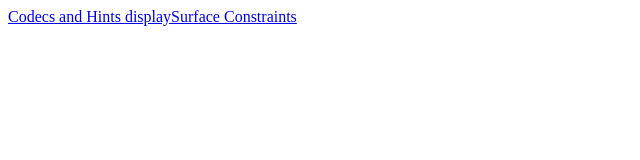
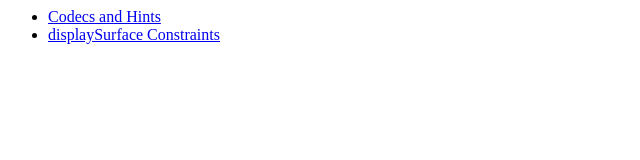
Before and after one commit to eladalon1983/strange-concoctions, a plain HTML site: page index.html in a window 1280 px wide. Shown: the whole page, without its empty margins (0-640 px from the left). Drawn offline with Linux system fonts and the light colour scheme.

Commit message:
Update index.html

```diff
--- a/index.html
+++ b/index.html
@@ -3,11 +3,19 @@
     <title>Strange Concoctions</title>
   </head>
   <body>
-    <a href="https://eladalon1983.github.io/strange-concoctions/codecs-and-hints/">
-      Codecs and Hints
-    </a>
-    <a href="https://eladalon1983.github.io/strange-concoctions/constraints/display_surface.html">
-      displaySurface Constraints
-    </a>
+    <ul>
+      <li>
+        <a href="https://eladalon1983.github.io/strange-concoctions/codecs-and-hints/">
+          Codecs and Hints
+        </a>
+      </li>
+      <li>
+        <a
+          href="https://eladalon1983.github.io/strange-concoctions/constraints/display_surface.html"
+        >
+          displaySurface Constraints
+        </a>
+      </li>
+    </ul>
   </body>
 </html>
```
